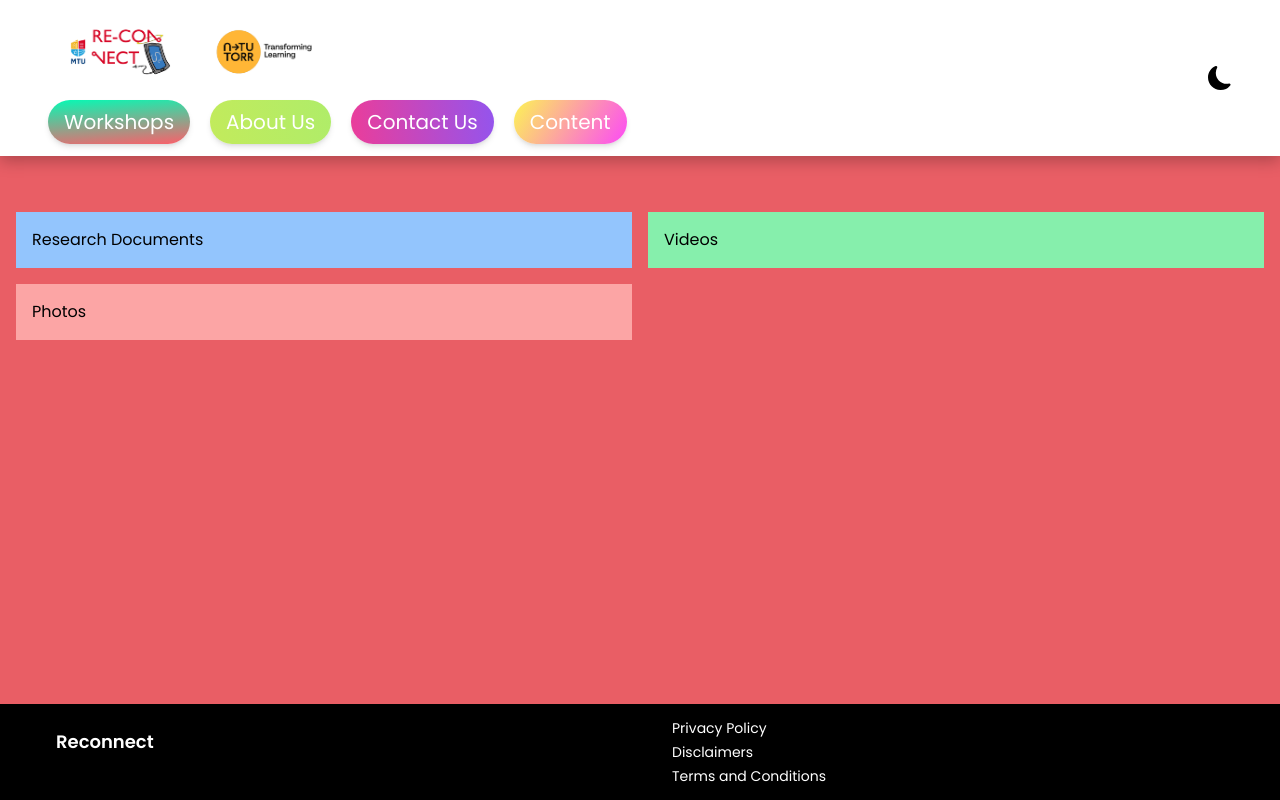
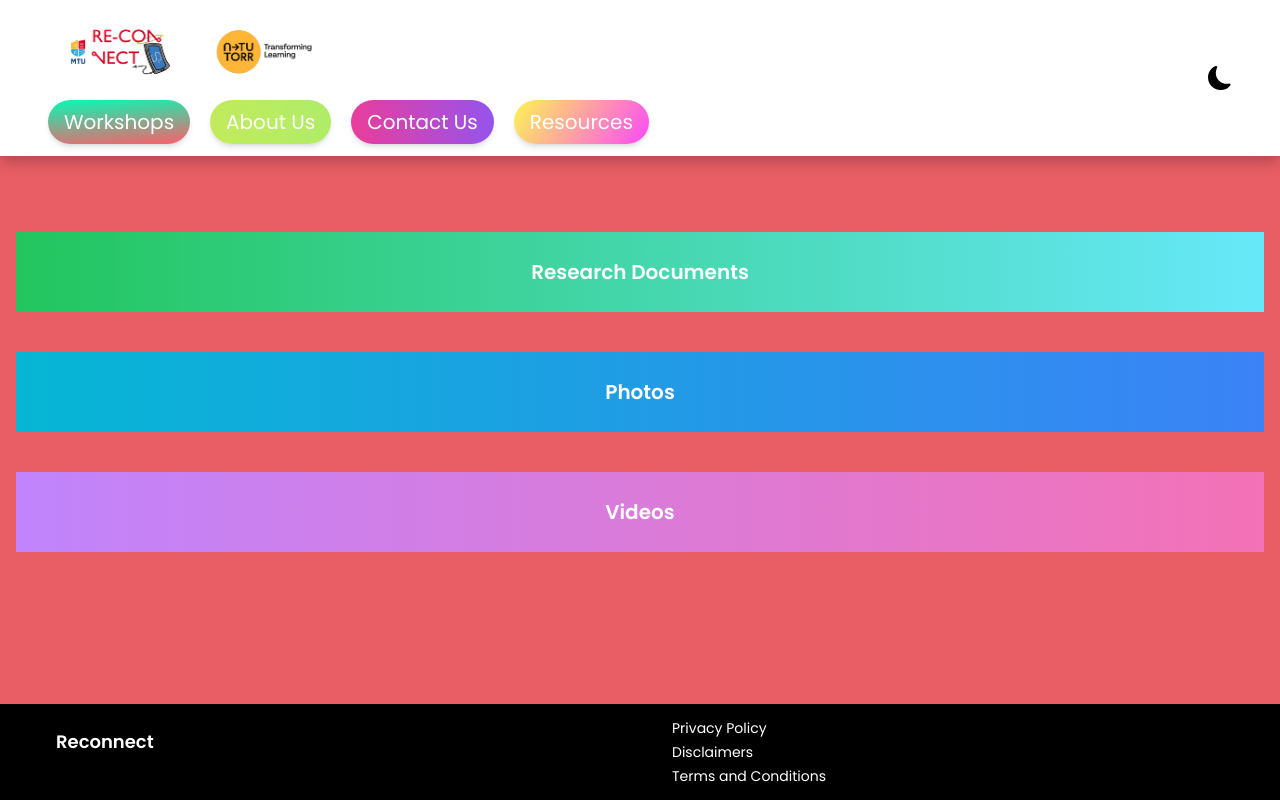
Before and after one commit to alexo164/Reconnect-MTU, a Next.js app: page /content in a window 1280 px wide. Built offline with nearby package versions, Linux system fonts and the light colour scheme.

Commit message:
create documents page and embed pdfs - try to fix hydration warning in iframe

```diff
--- a/src/app/content/page.tsx
+++ b/src/app/content/page.tsx
@@ -14,23 +14,24 @@ function Content() {
   return (
     <>
       <section className="dark:bg-slate-900 dark:text-white my-14 mx-4">
-        <div className="grid grid-cols-2 gap-4">
+        <div className="flex flex-col">
 
-          <Link href='/documents'>
-            <div className="col-span-1 bg-blue-300 p-4">
+          <Link href='/documents' className="my-5">
+            <div className="text-white h-20 bg-gradient-to-r from-green-500 to-cyan-300 text-center flex items-center justify-center font-semibold text-xl">
               Research Documents
             </div>
           </Link>
 
-          <Link href='/videos'>
-            <div className="col-span-1 bg-green-300 p-4">
-              Videos
+          <Link href='/photos' className="my-5">
+            <div className="flex-grow text-white h-20 bg-gradient-to-r from-cyan-500 to-blue-500 text-center flex items-center justify-center font-semibold text-xl">
+              Photos
+
             </div>
           </Link>
 
-          <Link href='/photos'>
-            <div className="col-span-1 bg-red-300 p-4">
-              Photos
+          <Link href='/videos' className="my-5">
+            <div className="text-white h-20 bg-gradient-to-r from-purple-400 to-pink-400 text-center flex items-center justify-center font-semibold text-xl">
+              Videos
             </div>
           </Link>
         </div>
--- a/src/app/documents/page.tsx
+++ b/src/app/documents/page.tsx
@@ -1,5 +1,5 @@
 import { Metadata } from "next";
-import {WEBSITE_NAME} from '@/constants/_APP_SETUP'
+import {WEBSITE_NAME} from '@/constants/_APP_SETUP';
 
 
 
@@ -16,10 +16,50 @@ function Documents() {
       <section className="dark:bg-slate-900 dark:text-white my-14 mx-4">
         <div className="grid grid-cols-2 gap-4">
           <div className="col-span-1 bg-blue-300 p-4">
-            Document 1
+
+
+            <object
+              data={"https://drive.google.com/file/d/1uOBT0XtpR39bu7uH_E-Us-cXRV7rJJ78/preview"}
+              type="application/pdf"
+              width="100%"
+              height="800vh"
+            >
+              <p>Unable to display PDF file. <a href={"https://drive.google.com/file/d/1uOBT0XtpR39bu7uH_E-Us-cXRV7rJJ78/view?usp=drive_link"} target="_blank" rel="noopener noreferrer">Download</a> instead.</p>
+            </object>
           </div>
+
+
           <div className="col-span-1 bg-green-300 p-4">
-            Document 2
+          <object
+              data={"https://drive.google.com/file/d/1kk89PID6nRVu7BTCxrn4_tjSKudyBcxw/preview"}
+              type="application/pdf"
+              width="100%"
+              height="800vh"
+            >
+              <p>Unable to display PDF file. <a href={"https://drive.google.com/file/d/1kk89PID6nRVu7BTCxrn4_tjSKudyBcxw/view?usp=sharing"} target="_blank" rel="noopener noreferrer">Download</a> instead.</p>
+            </object>
+          </div>
+
+          <div className="col-span-1 bg-blue-300 p-4">
+            <object
+              data={"https://drive.google.com/file/d/1yvgDBsoXdNNzrW1FZ0RndJhXabUzDhrf/preview"}
+              type="application/pdf"
+              width="100%"
+              height="800vh"
+            >
+              <p>Unable to display PDF file. <a href={"https://drive.google.com/file/d/1yvgDBsoXdNNzrW1FZ0RndJhXabUzDhrf/view?usp=sharing"} target="_blank" rel="noopener noreferrer">Download</a> instead.</p>
+            </object>
+          </div>
+
+          <div className="col-span-1 bg-green-300 p-4">
+          <iframe
+              src={"https://library.iated.org/view/OBRIEN2023REC"}
+              width="100%"
+              height="800vh"
+              suppressHydrationWarning={true}
+            >
+              <p>Unable to display website. Visit <a href={"https://library.iated.org/view/OBRIEN2023REC"} target="_blank" rel="noopener noreferrer">here</a> instead.</p>
+            </iframe>
           </div>
         </div>
       </section>
--- a/src/components/MyInfoCard/MyInfoCard.tsx
+++ b/src/components/MyInfoCard/MyInfoCard.tsx
@@ -1,5 +1,3 @@
-import { getRandomGradientColor } from "@/utils/utils";
-import Link from "next/link";
 import Image from "next/legacy/image";
 import ReconnectPic from "./photo.jpg";
 import NTUPic from "./ntu-logo.png";
--- a/src/data/allTypesContent.ts
+++ b/src/data/allTypesContent.ts
@@ -17,7 +17,7 @@ const allTypesContent: ContentType[] = [
     url: "/contact",
   },
   {
-    name: "Content",
+    name: "Resources",
     url: "/content",
   },
 
```
